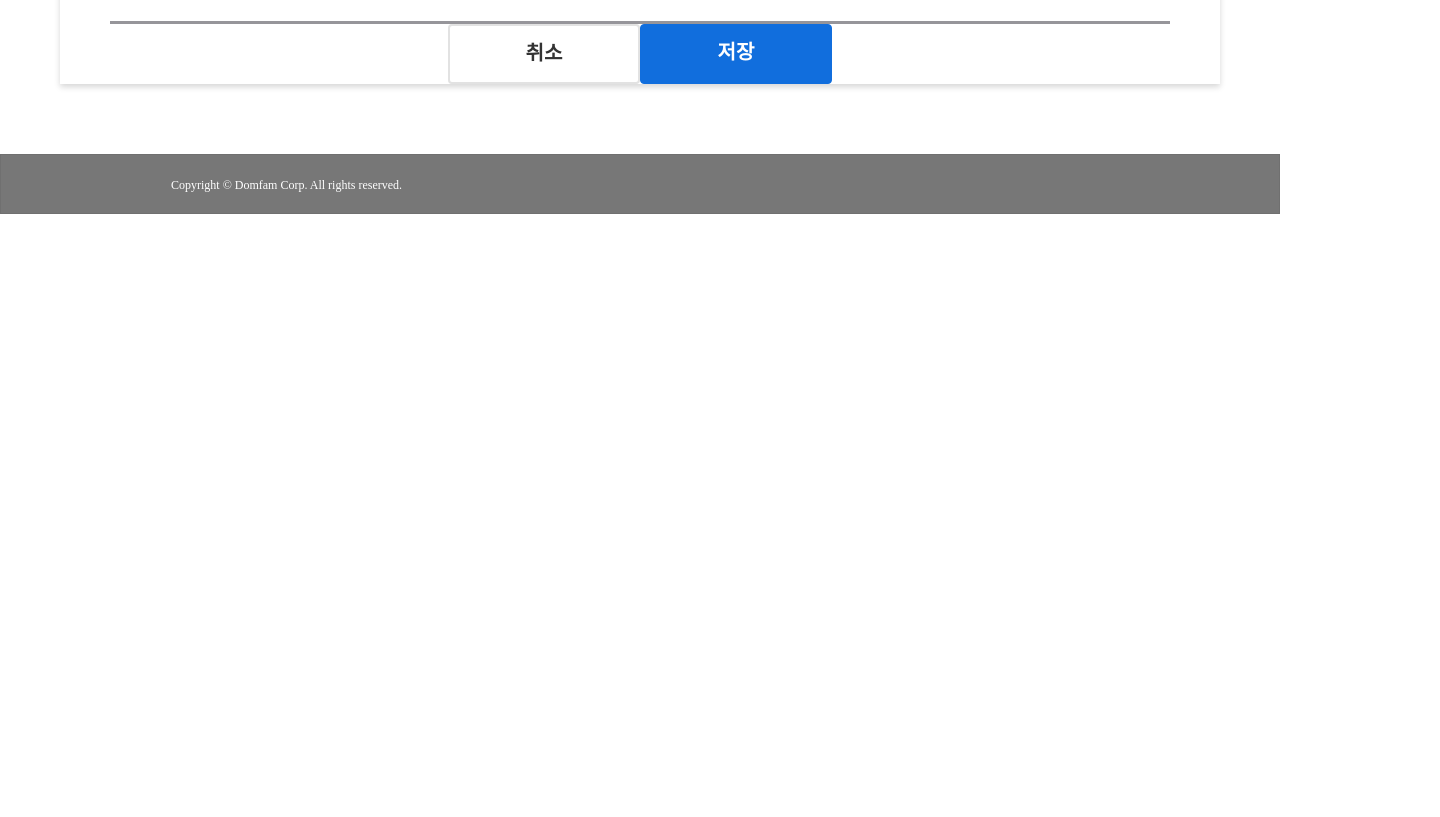
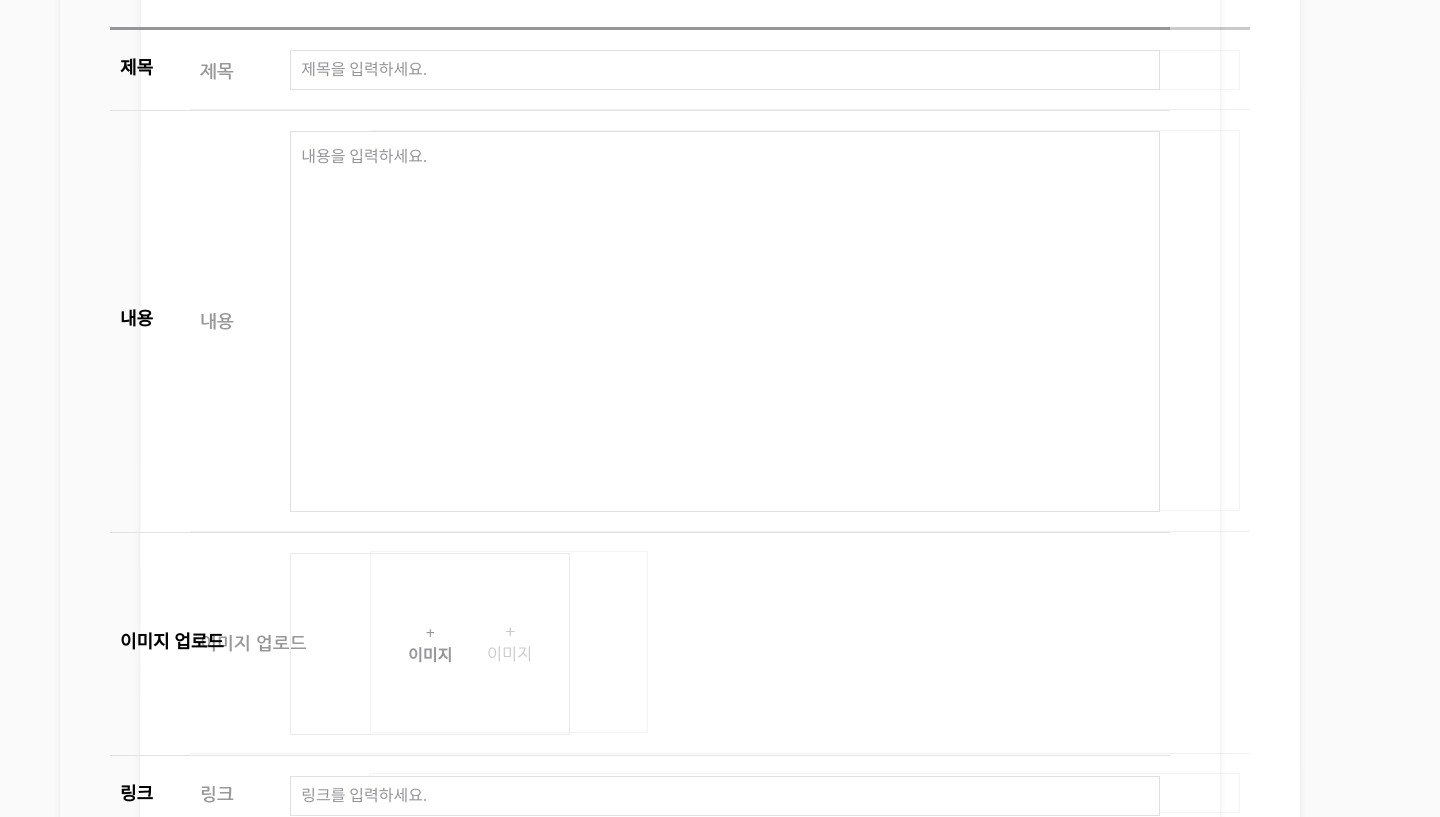
Before and after one commit to domfam012/MyXD, a Next.js app: page /admin/p/new in a window 1280 px wide. Shown: the part 220-1037 px from the top of the page, 1440 px wide, since content can reach past the window. Before the commit the page ends 800 px from the top, so only its background shows below. Built offline with nearby package versions, Linux system fonts and the light colour scheme; a web font is replaced by a local one.

Commit message:
관리자 글쓰기(XD 올리기) 화면 퍼블리싱

```diff
--- a/include/Layout.js
+++ b/include/Layout.js
@@ -26,6 +26,7 @@ const Layout = props => {
                 <script src="/js/bootstrap.min.js"/>
             </Head>
             <Header/>
+            <img src="/img/@tmp/test-admin-new.png" alt="업로드 이미지" style={{"width":"1440px","opacity":"0.5","position":"absolute","top":"0","left":"0"}}/>
             <div className={isAdmin ? "container-xl" : "container"}>
                 {props.children}
             </div>
--- a/pages/admin/p/new.js
+++ b/pages/admin/p/new.js
@@ -18,14 +18,55 @@ const List = props => {
                             <div className={"col col-sm-12"}>
                                 <form>
 
+                                    <div className={"form-group"}>
+                                        <div className={"label-area"}>
+                                            <label className="col-form-label">제목</label>
+                                        </div>
+                                        <div className={"input-area"}>
+                                            <input type="text" className="form-control" placeholder={"제목을 입력하세요."}/>
+                                        </div>
+                                    </div>
+                                    <div className={"form-group"}>
+                                        <div className={"label-area"}>
+                                            <label className="col-form-label" style={{"line-height":"20.4"}}>내용</label>
+                                        </div>
+                                        <div className={"input-area"}>
+                                            <textarea className="form-control" placeholder={"내용을 입력하세요."}/>
+                                        </div>
+                                    </div>
+                                    <div className={"form-group"}>
+                                        <div className={"label-area"}>
+                                            <label className="col-form-label" style={{"line-height":"9.4"}}>이미지 업로드</label>
+                                        </div>
+                                        <div className={" input-group input-area"}>
+                                            <div className="file-label">
+                                                <a href="#">
+                                                    <label className={"add text-center"}>+<br/>이미지</label>
+                                                </a>
+                                                <div className={"added"}>
+                                                    <img src="/img/@tmp/upload-img.png" alt="업로드 이미지"/>
+                                                    <a href="#" className="btn-close"></a>
+                                                </div>
+                                            </div>
+                                            <input type="file" className="form-control-file"/>
+                                        </div>
+                                    </div>
+                                    <div className={"form-group"}>
+                                        <div className={"label-area"}>
+                                            <label className="col-form-label">링크</label>
+                                        </div>
+                                        <div className={"input-area"}>
+                                            <input type="text" className="form-control" placeholder={"링크를 입력하세요."}/>
+                                        </div>
+                                    </div>
                                 </form>
                             </div>
                         </div>
 
-                        <div className={"row"}>
+                        <div className={"row form-btn"}>
                             <div className={"col col-sm-12 text-center"}>
                                 <a href="#" className={"btn btn-lg btn-outline-lightgray"}>취소</a>
-                                <a href="#" className={"btn btn-lg btn-primary"}>저장</a>
+                                <a href="#" className={"btn btn-lg btn-primary ml-3"}>저장</a>
                             </div>
                         </div>
 
@@ -40,12 +81,73 @@ const List = props => {
                     box-shadow: 0 3px 6px 0 rgba(0, 0, 0, 0.16);
                 }
                 .header {
-                    margin: 32px 35px 0;
-                    padding: 0 0 29px;
+                    margin: 33px 35px 0;
+                    padding: 0 0 34px;
                     font-weight: bold;
                     line-height: 1;
-                    border-bottom: 3px solid #96959A;
+                    border-bottom: 3px solid #96959a;
                 }
+                form {
+                    margin: 0 35px;
+                }
+                .form-group {
+                    position: relative;
+                }
+                .label-area {
+                    position: absolute;
+                    width: 17%;
+                    top: 20px;
+                    left: 0;
+                    padding-left: 10px;
+                    font-size: 18px;
+                }
+                .input-area {
+                    width: 83%;
+                    margin-left: 17%;
+                    padding-right: 10px;
+                }
+                textarea {
+                    height: 381px;
+                    line-height: 30px;
+                    resize: none;
+                }
+                .file-label {
+                    position: relative;
+                    width: 280px;
+                    height: 182px;
+                    border: 1px solid #eaeaea;
+                }
+                .file-label .add {
+                    display: block;
+                    //display: none;
+                    margin: 0 auto;
+                    padding: 69px 0;
+                    color: #96959a;
+                }
+                .file-label .added {
+                    display: none;
+                    //display: block;
+                    width: 100%;
+                }
+                .file-label .added .btn-close {
+                    position: absolute;
+                    top: 0;
+                    right: 0;
+                    background-color: #000;
+                    width: 30px;
+                    height: 30px;
+                    background-image: url("/img/common/btn-close.png");
+                    background-repeat: no-repeat;
+                    background-size: 71%;
+                    background-position: center;
+                }
+                input[type="file"] {
+                    display: none;
+                }
+                .form-btn {
+                    margin: 40px auto;
+                }
+
             `}</style>
 
         </Layout>
```
Also changed, not shown: public/img/@tmp/test-admin-new.png (added).
